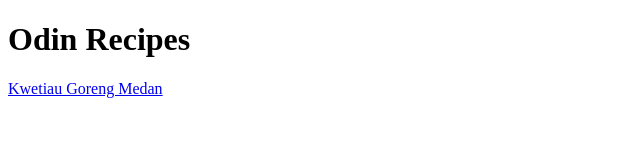
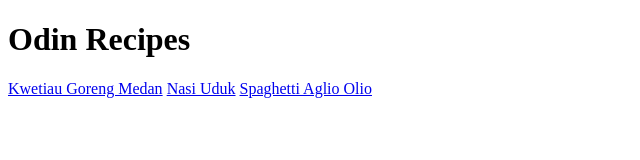
Before and after one commit to Aphicala/odin-recipes, a plain HTML site: page index.html in a window 1280 px wide. Shown: the whole page, without its empty margins (0-640 px from the left). Drawn offline with Linux system fonts and the light colour scheme.

Commit message:
Added links to other recipes in homepage

```diff
--- a/index.html
+++ b/index.html
@@ -8,5 +8,7 @@
 <body>
     <h1>Odin Recipes</h1>
     <a href="recipes/kwetiau-goreng-medan.html">Kwetiau Goreng Medan</a>
+    <a href="recipes/nasi-uduk.html">Nasi Uduk</a>
+    <a href="recipes/spaghetti-aglio-olio.html">Spaghetti Aglio Olio</a>
 </body>
 </html>
```
